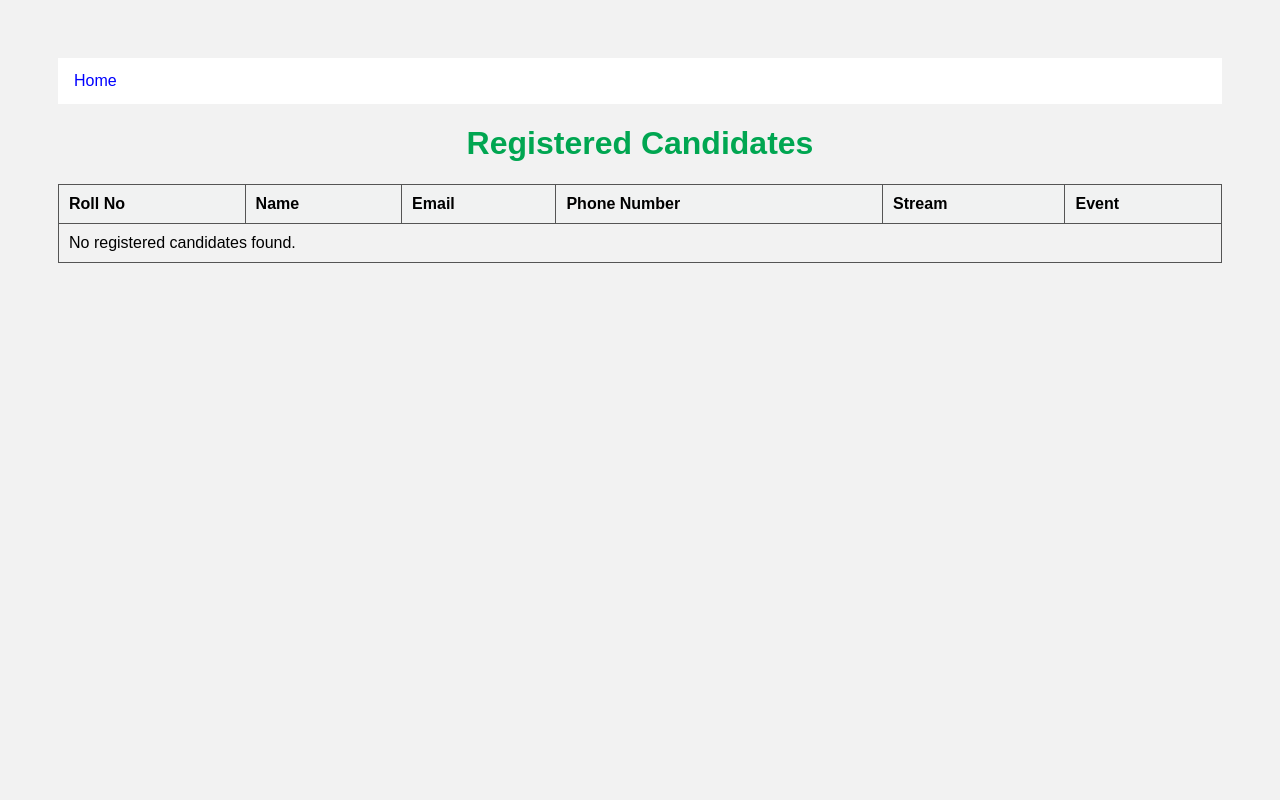
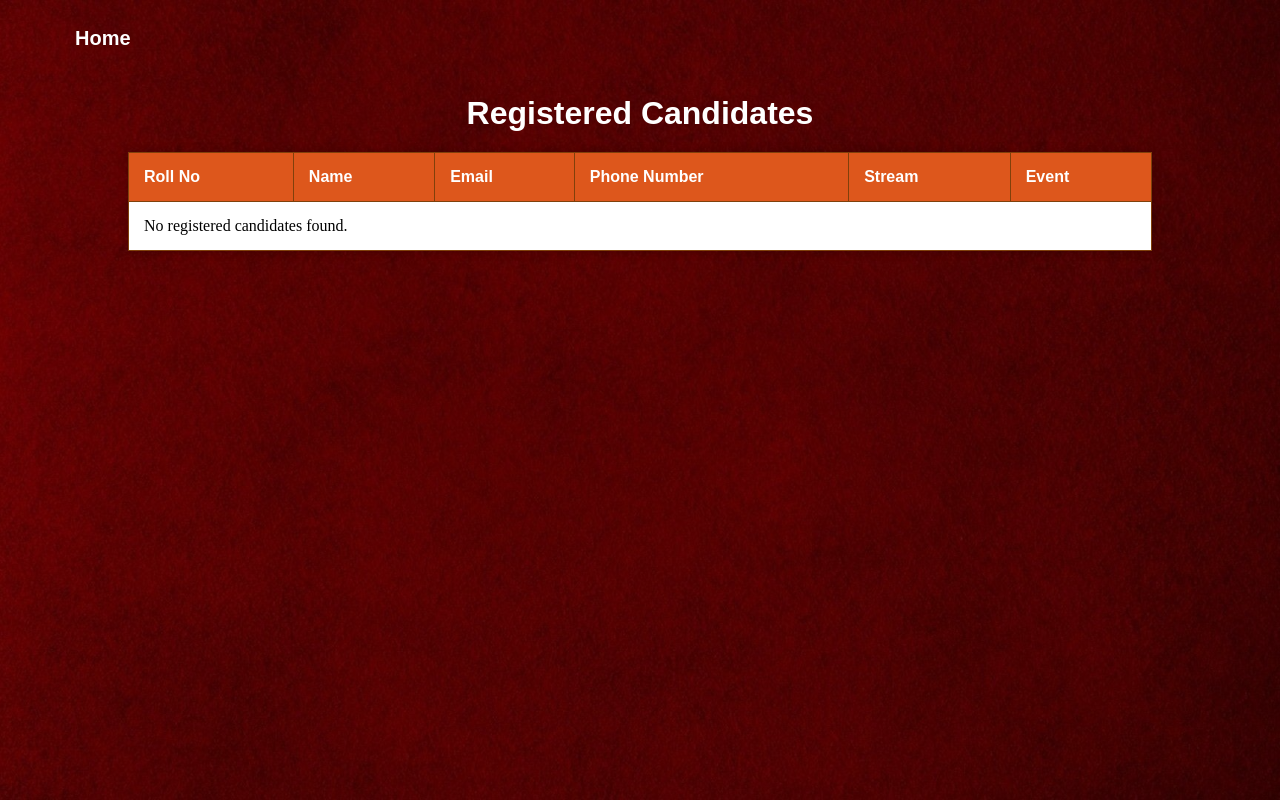
Before and after one commit to Ramsey99/fest-registration, a Flask app: page /see_details.html in a window 1280 px wide. Run offline with Flask 2, Linux system fonts and the light colour scheme; data that the repository does not hold is empty.

Commit message:
Updated the UI of see_details.html to align with the theme of the website

```diff
--- /dev/null
+++ b/static/see_details_style.css
@@ -0,0 +1,100 @@
+* {
+    margin: 0;
+    padding: 0;
+}
+
+body{
+    width: 100%;
+    background: linear-gradient(to top, rgba(0, 0, 0, 0.5) 50%, rgba(0, 0, 0, 0.5) 50%), url(bg.jpg);
+    background-position: center;
+    background-size: cover;
+    background-attachment: fixed;
+    background-repeat: no-repeat;
+    height: auto;
+    min-height: 100vh;
+    position: relative;
+}
+
+.navbar {
+    width: 1200px;
+    height: 75px;
+    margin: auto;
+}
+
+.menu {
+    width: 400px;
+    float: left;
+    height: 70px;
+}
+
+ul {
+    float: left;
+    display: flex;
+    justify-content: left;
+    align-items: left;
+}
+
+ul li {
+    list-style: none;
+    margin-left: 35px;
+    margin-top: 27px;
+    font-size: 20px;
+}
+
+ul li a {
+    text-decoration: none;
+    color: #fff;
+    font-family: Arial;
+    font-weight: bold;
+    transition: 0.4s ease-in-out;
+}
+
+ul li a:hover {
+    color: #ff7200;
+}
+
+h1 {
+    text-align: center;
+    color: #fff;
+    font-family: Arial;
+    font-weight: bold;
+    margin-top: 20px;
+}
+
+table {
+    width: 80%;
+    margin: 20px auto;
+    border-collapse: collapse;
+    box-shadow: 0 0 10px rgba(0, 0, 0, 0.2);
+}
+
+table, th, td {
+    border: 1px solid #80400B;
+}
+
+th {
+    background-color: #DD571C;
+    color: #fff;
+    font-family: Arial;
+    font-weight: bold;
+    padding: 15px;
+    text-align: left;
+}
+
+td {
+    padding: 15px;
+    text-align: left;
+    background-color: #fff;
+}
+
+tr:nth-child(even) {
+    background-color: #fff;
+}
+
+tr:nth-child(odd) {
+    background-color: #ffeee6;
+}
+
+tr:hover {
+    background-color: #ffd7be;
+}
--- a/templates/see_details.html
+++ b/templates/see_details.html
@@ -5,71 +5,7 @@
     <meta charset="UTF-8">
     <meta name="viewport" content="width=device-width, initial-scale=1.0">
     <title>Registered Candidates</title>
-    <style>
-        body {
-            font-family: Arial, sans-serif;
-            background-color: #f2f2f2;
-            text-align: center;
-            padding: 50px;
-        }
-
-        h1 {
-            color: #00a651;
-        }
-
-        table {
-            width: 100%;
-            border-collapse: collapse;
-            margin-top: 20px;
-        }
-
-        table, th, td {
-            border: 1px solid #555;
-        }
-
-        th, td {
-            padding: 10px;
-            text-align: left;
-        }
-
-        th {
-            background-color: #f1f2f2;
-        }
-
-        tr:nth-child(even) {
-            background-color: #f2f2f2;
-        }
-
-        tr:nth-child(odd) {
-            background-color: #ffffff;
-        }
-
-        .navbar {
-            background-color: #ffff;
-            overflow: hidden;
-        }
-
-        .navbar ul {
-            list-style-type: none;
-            margin: 0;
-            padding: 0;
-            display: flex;
-        }
-
-        .navbar li {
-            padding: 14px 16px;
-        }
-
-        .navbar li a {
-            color: blue;
-            text-decoration: none;
-        }
-
-        .navbar li a:hover {
-            background-color: #ddd;
-            color: black;
-        }
-    </style>
+    <link rel="stylesheet" href="\static\see_details_style.css">
 </head>
 
 <body>
```
